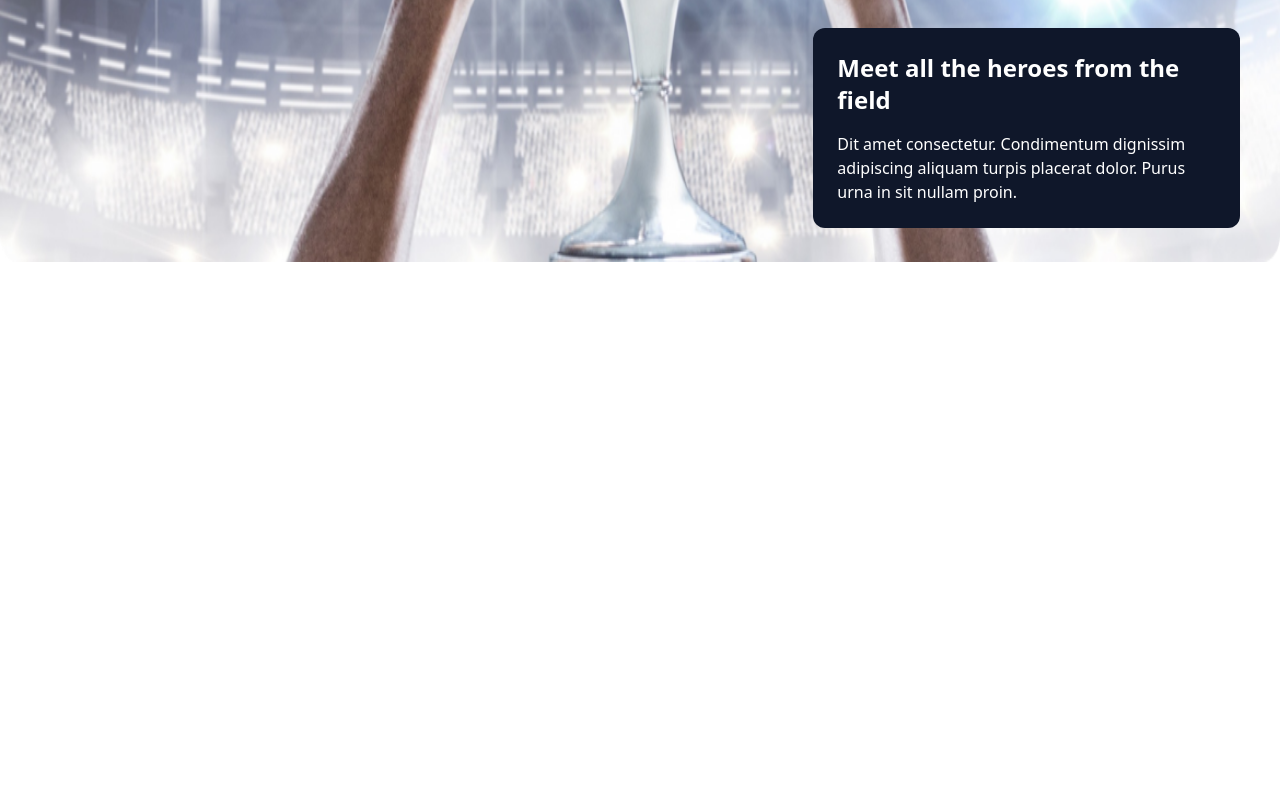
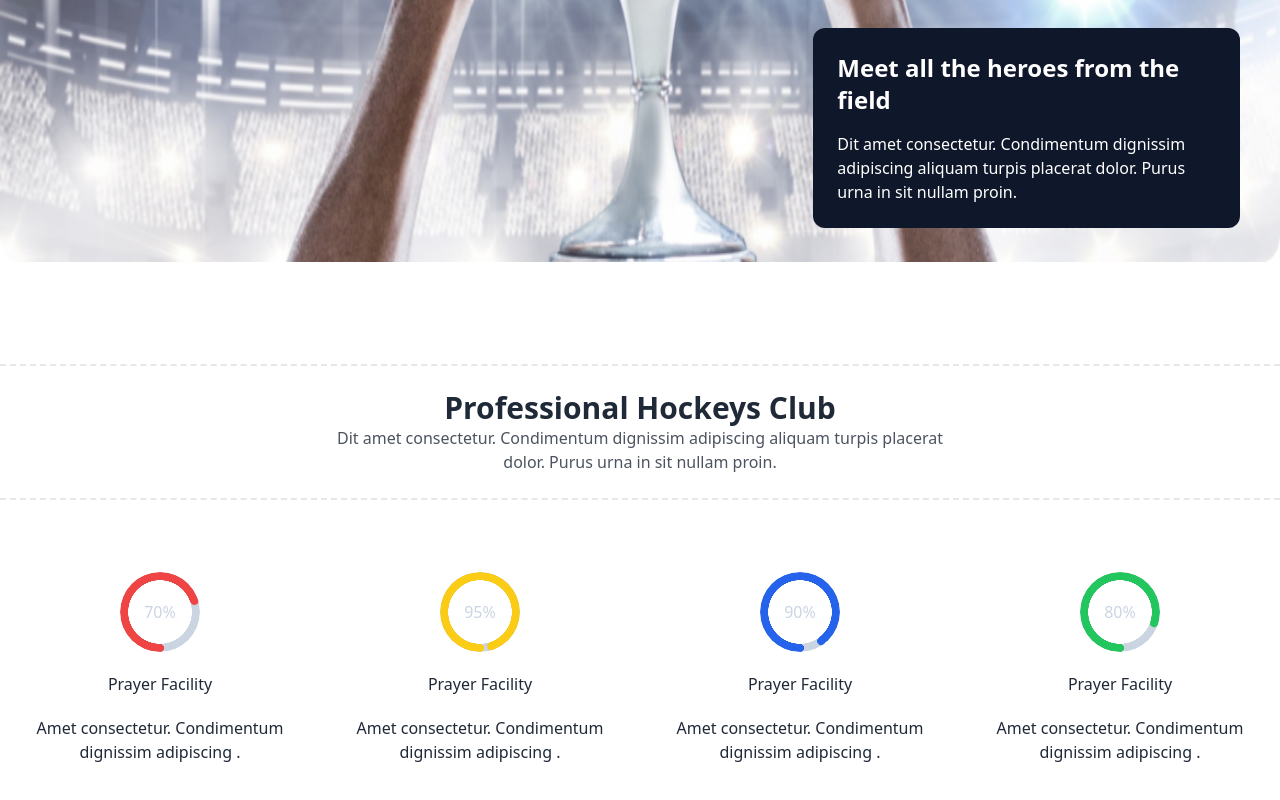
Before and after one commit to rumman321/hockeys-news-website, a plain HTML site: page index.html in a window 1280 px wide. Shown: the part 774-1574 px from the top of the page. Before the commit the page ends 1042 px from the top, so only its background shows below. Drawn offline with nearby package versions, Linux system fonts and the light colour scheme; grey boxes are pictures that could not be loaded.

Commit message:
static section complete

```diff
--- a/index.html
+++ b/index.html
@@ -49,77 +49,239 @@
                 <li class="hover:text-red-400"><a>Content</a></li>
               </ul>
             </div>
-            <a class="btn btn-ghost text-4xl font-bold">Hockey<span class="text-red-500">'</span>s</a>
+            <a class="btn btn-ghost text-4xl font-bold"
+              >Hockey<span class="text-red-500">'</span>s</a
+            >
           </div>
           <div class="navbar-center hidden lg:flex">
             <ul class="menu menu-horizontal px-1 text-xl font-semibold">
-              <li class="hover:text-red-400 duration-300 ease-in-out"><a>Home</a></li>
-              <li class="hover:text-red-400 duration-300 ease-in-out"><a>About</a></li>
-              <li class="hover:text-red-400 duration-300 ease-in-out"><a>Pages</a></li>
-              <li class="hover:text-red-400 duration-300 ease-in-out"><a>Blog</a></li>
-              <li class="hover:text-red-400 duration-300 ease-in-out"><a>Content</a></li>
+              <li class="hover:text-red-400 duration-300 ease-in-out">
+                <a>Home</a>
+              </li>
+              <li class="hover:text-red-400 duration-300 ease-in-out">
+                <a>About</a>
+              </li>
+              <li class="hover:text-red-400 duration-300 ease-in-out">
+                <a>Pages</a>
+              </li>
+              <li class="hover:text-red-400 duration-300 ease-in-out">
+                <a>Blog</a>
+              </li>
+              <li class="hover:text-red-400 duration-300 ease-in-out">
+                <a>Content</a>
+              </li>
             </ul>
           </div>
           <div class="navbar-end space-x-5">
             <span>
-                <svg xmlns="http://www.w3.org/2000/svg" fill="none" viewBox="0 0 24 24" stroke-width="1.5" stroke="currentColor" class="size-6">
-                    <path stroke-linecap="round" stroke-linejoin="round" d="m21 21-5.197-5.197m0 0A7.5 7.5 0 1 0 5.196 5.196a7.5 7.5 0 0 0 10.607 10.607Z" />
+              <svg
+                xmlns="http://www.w3.org/2000/svg"
+                fill="none"
+                viewBox="0 0 24 24"
+                stroke-width="1.5"
+                stroke="currentColor"
+                class="size-6"
+              >
+                <path
+                  stroke-linecap="round"
+                  stroke-linejoin="round"
+                  d="m21 21-5.197-5.197m0 0A7.5 7.5 0 1 0 5.196 5.196a7.5 7.5 0 0 0 10.607 10.607Z"
+                />
               </svg>
-
             </span>
-            <a class="btn btn-error text-lg font-[500] text-white">Get Ticket</a>
+            <a class="btn btn-error text-lg font-[500] text-white"
+              >Get Ticket</a
+            >
           </div>
         </div>
       </nav>
       <!-- banner part -->
       <div class="relative">
-
         <div class="carousel w-full">
           <div id="slide1" class="carousel-item relative w-full">
-              <img
-                src="./Images/1.png"
-                class="w-full" />
-              <div class="absolute bottom-24 left-36 lg:left-5 lg:right-5 lg:top-1/2 space-x-3   flex  justify-between">
-                <a href="#slide4" class="btn btn-circle bg-slate-900 text-white">❮</a>
-                <a href="#slide2" class="btn btn-circle bg-slate-900 text-white">❯</a>
+            <img src="./Images/1.png" class="w-full" />
+            <div
+              class="absolute bottom-24 left-36 lg:left-5 lg:right-5 lg:top-1/2 space-x-3 flex justify-between"
+            >
+              <a href="#slide4" class="btn btn-circle bg-slate-900 text-white"
+                >❮</a
+              >
+              <a href="#slide2" class="btn btn-circle bg-slate-900 text-white"
+                >❯</a
+              >
             </div>
           </div>
           <div id="slide2" class="carousel-item relative w-full">
             <img
               src="https://img.daisyui.com/images/stock/photo-1609621838510-5ad474b7d25d.webp"
-                class="w-full" />
-                <div class="absolute bottom-24 left-36 lg:left-5 lg:right-5 lg:top-1/2 space-x-3   flex  justify-between">
-                    <a href="#slide1" class="btn btn-circle bg-slate-900 text-white">❮</a>
-                    <a href="#slide3" class="btn btn-circle bg-slate-900 text-white">❯</a>
+              class="w-full"
+            />
+            <div
+              class="absolute bottom-24 left-36 lg:left-5 lg:right-5 lg:top-1/2 space-x-3 flex justify-between"
+            >
+              <a href="#slide1" class="btn btn-circle bg-slate-900 text-white"
+                >❮</a
+              >
+              <a href="#slide3" class="btn btn-circle bg-slate-900 text-white"
+                >❯</a
+              >
             </div>
           </div>
           <div id="slide3" class="carousel-item relative w-full">
             <img
               src="https://img.daisyui.com/images/stock/photo-1414694762283-acccc27bca85.webp"
-                class="w-full" />
-                <div class="absolute bottom-24 left-36 lg:left-5 lg:right-5 lg:top-1/2 space-x-3   flex  justify-between">
-                    <a href="#slide2" class="btn btn-circle bg-slate-900 text-white">❮</a>
-                    <a href="#slide4" class="btn btn-circle bg-slate-900 text-white">❯</a>
+              class="w-full"
+            />
+            <div
+              class="absolute bottom-24 left-36 lg:left-5 lg:right-5 lg:top-1/2 space-x-3 flex justify-between"
+            >
+              <a href="#slide2" class="btn btn-circle bg-slate-900 text-white"
+                >❮</a
+              >
+              <a href="#slide4" class="btn btn-circle bg-slate-900 text-white"
+                >❯</a
+              >
             </div>
           </div>
           <div id="slide4" class="carousel-item relative w-full">
             <img
               src="https://img.daisyui.com/images/stock/photo-1665553365602-b2fb8e5d1707.webp"
-                class="w-full" />
-                <div class="absolute bottom-24 left-36 lg:left-5 lg:right-5 lg:top-1/2 space-x-3   flex  justify-between">
-                    <a href="#slide3" class="btn btn-circle bg-slate-900 text-white">❮</a>
-                    <a href="#slide1" class="btn btn-circle bg-slate-900 text-white">❯</a>
+              class="w-full"
+            />
+            <div
+              class="absolute bottom-24 left-36 lg:left-5 lg:right-5 lg:top-1/2 space-x-3 flex justify-between"
+            >
+              <a href="#slide3" class="btn btn-circle bg-slate-900 text-white"
+                >❮</a
+              >
+              <a href="#slide1" class="btn btn-circle bg-slate-900 text-white"
+                >❯</a
+              >
             </div>
           </div>
         </div>
-          <div class="lg:absolute bottom-10 right-10 lg:w-1/3 bg-slate-900 px-6 py-6 space-y-4 text-white rounded-xl">
-            <h1 class="font-semibold text-2xl">Meet all the heroes from the field</h1>
-            <p>Dit amet consectetur. Condimentum dignissim adipiscing aliquam turpis placerat dolor. Purus urna in sit nullam proin. </p>
-
+        <div
+          class="lg:absolute bottom-10 right-10 lg:w-1/3 bg-slate-900 px-6 py-6 space-y-4 text-white rounded-xl"
+        >
+          <h1 class="font-semibold text-2xl">
+            Meet all the heroes from the field
+          </h1>
+          <p>
+            Dit amet consectetur. Condimentum dignissim adipiscing aliquam
+            turpis placerat dolor. Purus urna in sit nullam proin.
+          </p>
         </div>
       </div>
     </header>
-    <main></main>
+    <main class="container mx-auto h-[500px]">
+      <!-- static section -->
+      <section class="mt-24">
+        <div
+          class="border-y-[2px] border-dashed py-6 flex flex-col items-center text-center"
+        >
+          <h3 class="text-3xl font-bold">Professional Hockeys Club</h3>
+          <p class="opacity-80 w-1/2">
+            Dit amet consectetur. Condimentum dignissim adipiscing aliquam
+            turpis placerat dolor. Purus urna in sit nullam proin.
+          </p>
+        </div>
+        <div class="mt-12 grid grid-cols-1 lg:grid-cols-4 md:grid-cols-2">
+          <div
+            class="flex flex-col items-center justify-center text-center py-6 space-y-5"
+          >
+            <div class="relative">
+              <div
+                class="z-0 text-slate-300 radial-progress"
+                style="--value: 70"
+                role="progressbar"
+              >
+                70%
+              </div>
+              <div
+                class="radial-progress absolute top-0 left-0 text-red-500 rotate-180"
+                style="--value: 70"
+                role="progressbar"
+              ></div>
+            </div>
+            <h6>Prayer Facility</h6>
+            <p>
+              Amet consectetur. Condimentum <br />
+              dignissim adipiscing .
+            </p>
+          </div>
+          <div
+            class="flex flex-col items-center justify-center text-center py-6 space-y-5"
+          >
+            <div class="relative">
+              <div
+                class="z-0 text-slate-300 radial-progress"
+                style="--value: 95"
+                role="progressbar"
+              >
+                95%
+              </div>
+              <div
+                class="radial-progress absolute top-0 left-0 text-yellow-400 rotate-180"
+                style="--value: 95"
+                role="progressbar"
+              ></div>
+            </div>
+            <h6>Prayer Facility</h6>
+            <p>
+              Amet consectetur. Condimentum <br />
+              dignissim adipiscing .
+            </p>
+          </div>
+          <div
+            class="flex flex-col items-center justify-center text-center py-6 space-y-5"
+          >
+            <div class="relative">
+              <div
+                class="z-0 text-slate-300 radial-progress"
+                style="--value: 90"
+                role="progressbar"
+              >
+                90%
+              </div>
+              <div
+                class="radial-progress absolute top-0 left-0 text-blue-600 rotate-180"
+                style="--value: 90"
+                role="progressbar"
+              ></div>
+            </div>
+            <h6>Prayer Facility</h6>
+            <p>
+              Amet consectetur. Condimentum <br />
+              dignissim adipiscing .
+            </p>
+          </div>
+          <div
+            class="flex flex-col items-center justify-center text-center py-6 space-y-5"
+          >
+            <div class="relative">
+              <div
+                class="z-0 text-slate-300 radial-progress"
+                style="--value: 80"
+                role="progressbar"
+              >
+                80%
+              </div>
+              <div
+                class="radial-progress absolute top-0 left-0 text-green-500 rotate-180"
+                style="--value: 80"
+                role="progressbar"
+              ></div>
+            </div>
+            <h6>Prayer Facility</h6>
+            <p>
+              Amet consectetur. Condimentum <br />
+              dignissim adipiscing .
+            </p>
+          </div>
+        </div>
+
+      </section>
+    </main>
     <footer></footer>
   </body>
 </html>
```
Lines whose indentation alone changed are shown as unchanged.
